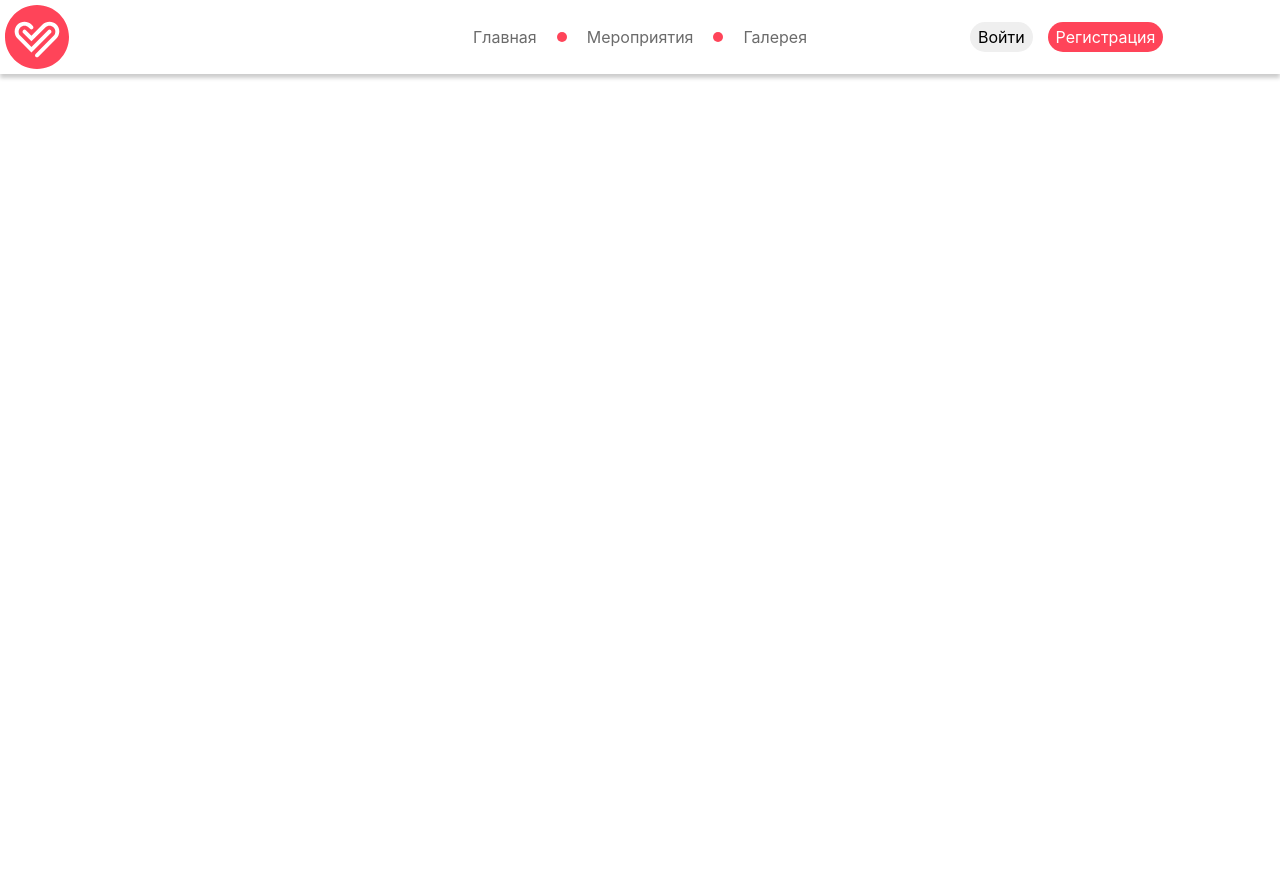
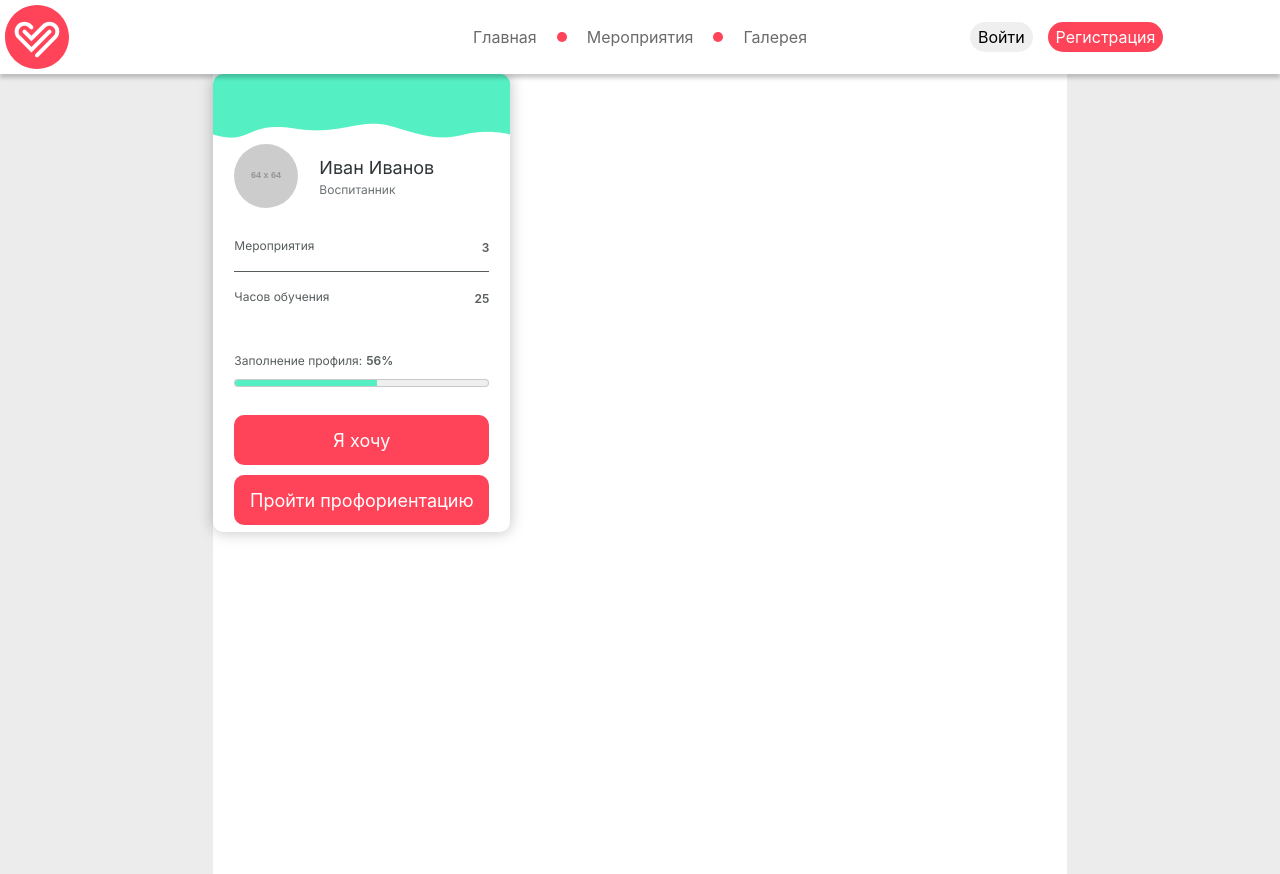
Before and after one commit to Ninja-Official/help-children-frontend, a Nuxt app: page /profile in a window 1280 px wide. Before the commit the page ends 800 px from the top, so only its background shows below. Built offline with nearby package versions, Linux system fonts and the light colour scheme.

Commit message:
Add profile info card

```diff
--- /dev/null
+++ b/components/ProfileInfoCard.vue
@@ -0,0 +1,154 @@
+<template>
+  <div
+    id="profile-card"
+    :style="{
+      'background-image': 'url(' + require('~/assets/wave.png') + ')',
+    }"
+  >
+    <div id="user-info">
+      <div class="avatar">
+        <img class="avatar-image" src="https://via.placeholder.com/64x64" />
+      </div>
+      <div>
+        <p class="name">Иван Иванов</p>
+        <p class="user-type">Воспитанник</p>
+      </div>
+    </div>
+    <div class="user-stats">
+      <div class="stats-line">
+        <div class="stats-line-text">
+          <span class="stats-text">Мероприятия</span>
+          <span class="stats-number">3</span>
+        </div>
+      </div>
+      <hr />
+      <div class="stats-line">
+        <div class="stats-line-text">
+          <span class="stats-text">Часов обучения</span>
+          <span class="stats-number">25</span>
+        </div>
+      </div>
+
+      <div id="profile-fullness">
+        <span class="stats-text" style="margin-right: 4px"
+          >Заполнение профиля:</span
+        >
+        <span class="stats-number">56%</span>
+      </div>
+      <meter value="56" max="100" low="10" high="60">Нормальная</meter>
+    </div>
+    <button class="card-button" style="margin-bottom: 10px; margin-top: 21px">
+      Я хочу
+    </button>
+    <button class="card-button">Пройти профориентацию</button>
+  </div>
+</template>
+
+<script>
+export default {};
+</script>
+
+<style lang="scss" scoped>
+@import "../assets/constants.scss";
+.card-button {
+  font-size: 18px;
+
+  align-items: center;
+
+  color: $font-bright-color;
+
+  width: 100%;
+  height: 50px;
+
+  padding: 0;
+  border: none;
+
+  background: $accent-color-red;
+  border-radius: 10px;
+}
+meter {
+  width: 100%;
+}
+meter::-webkit-meter-optimum-value {
+  background: #55efc4;
+}
+#profile-fullness {
+  padding-top: 40px;
+  display: flex;
+}
+hr {
+  margin-top: 10px;
+  margin-bottom: 10px;
+  border: 0;
+  border-top: 1px solid rgba(45, 52, 54, 0.8);
+}
+.stats-number {
+  font-weight: 600;
+  font-size: 12px;
+
+  color: rgba(45, 52, 54, 0.8);
+}
+.stats-text {
+  font-family: Inter;
+  float: left;
+  font-weight: 300;
+  font-size: 12px;
+
+  color: rgba(45, 52, 54, 0.8);
+}
+.stats-line {
+  width: 100%;
+  height: 30px;
+  line-height: 30px;
+  overflow: hidden;
+  text-align: justify;
+}
+.stats-line-text {
+  width: 100%;
+  height: 30px;
+  text-align: right;
+}
+.name {
+  padding-top: 10px;
+  margin: 0;
+  font-family: Inter;
+  font-size: 18px;
+
+  color: $font-bold-color;
+}
+.user-type {
+  margin: 0;
+  font-family: Inter;
+  font-size: 12px;
+
+  color: #3c4547c2;
+}
+#user-info {
+  display: inline-flex;
+  margin-bottom: 23px;
+}
+.avatar {
+  width: 64px;
+  height: 64px;
+  margin-right: 21px;
+}
+.avatar-image {
+  width: 64px;
+  height: 64px;
+  border-radius: 999px;
+}
+#profile-card {
+  width: 297px;
+  height: 458px;
+  background-position: top;
+  background-repeat: no-repeat;
+  background-size: auto;
+  background-color: #fff;
+  box-shadow: 0px 0px 15px rgb(0 0 0 / 25%);
+  border-radius: 10px;
+
+  padding-top: 70px;
+  padding-left: 21px;
+  padding-right: 21px;
+}
+</style>
--- a/components/TheLoginButton.vue
+++ b/components/TheLoginButton.vue
@@ -1,23 +1,19 @@
 <template>
   <div>
-    <button id="login-button">
-      Войти
-    </button>
+    <NuxtLink to="/profile">
+      <button id="login-button">Войти</button>
+    </NuxtLink>
   </div>
 </template>
 
 <script>
-  export default {
-
-  }
+export default {};
 </script>
 
 <style scoped>
-
 #login-button {
   margin-right: 15px;
   border-radius: 15px;
   border-color: transparent;
 }
-
 </style>
--- /dev/null
+++ b/pages/profile/index.vue
@@ -0,0 +1,15 @@
+<template>
+  <div>
+    <PageBase>
+      <ProfileInfoCard />
+    </PageBase>
+  </div>
+</template>
+
+<script>
+export default {};
+</script>
+
+<style lang="scss">
+@import "../../assets/constants.scss";
+</style>
```
Also changed, not shown: assets/wave.png (added).
